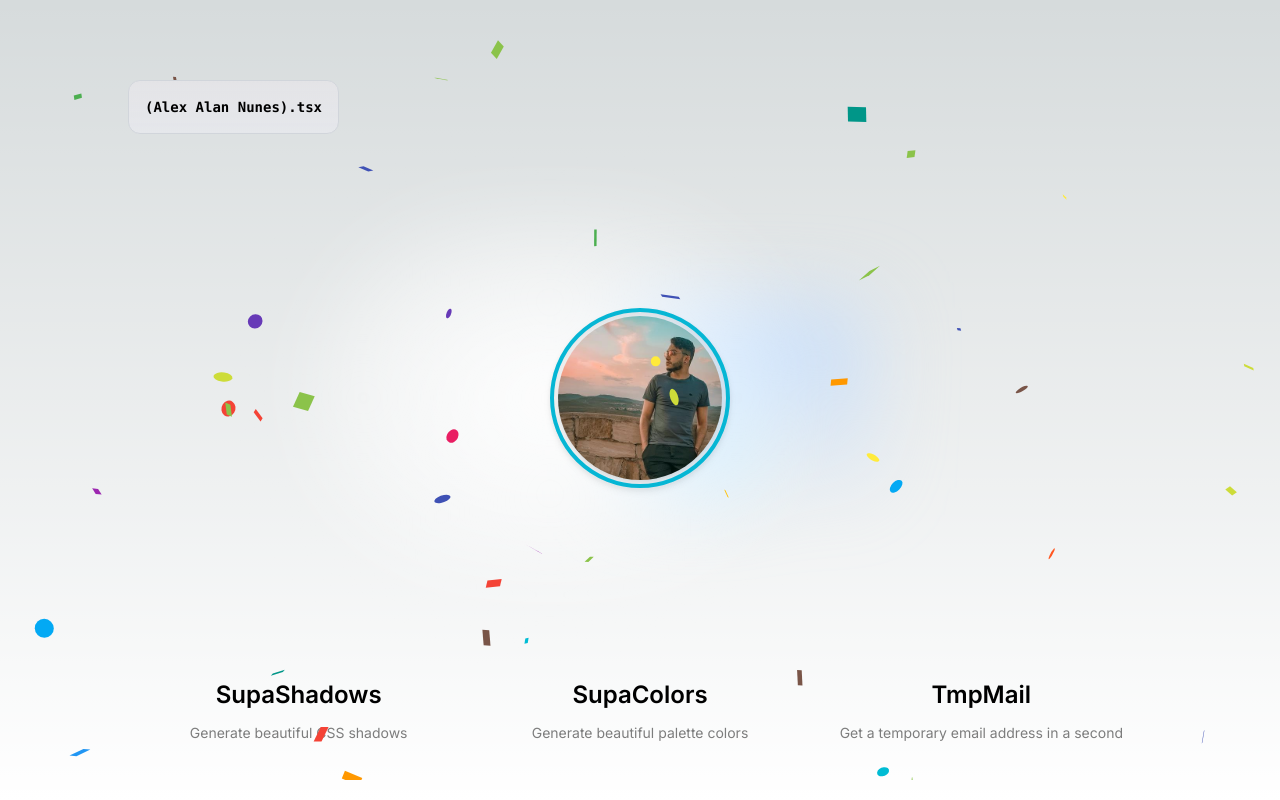
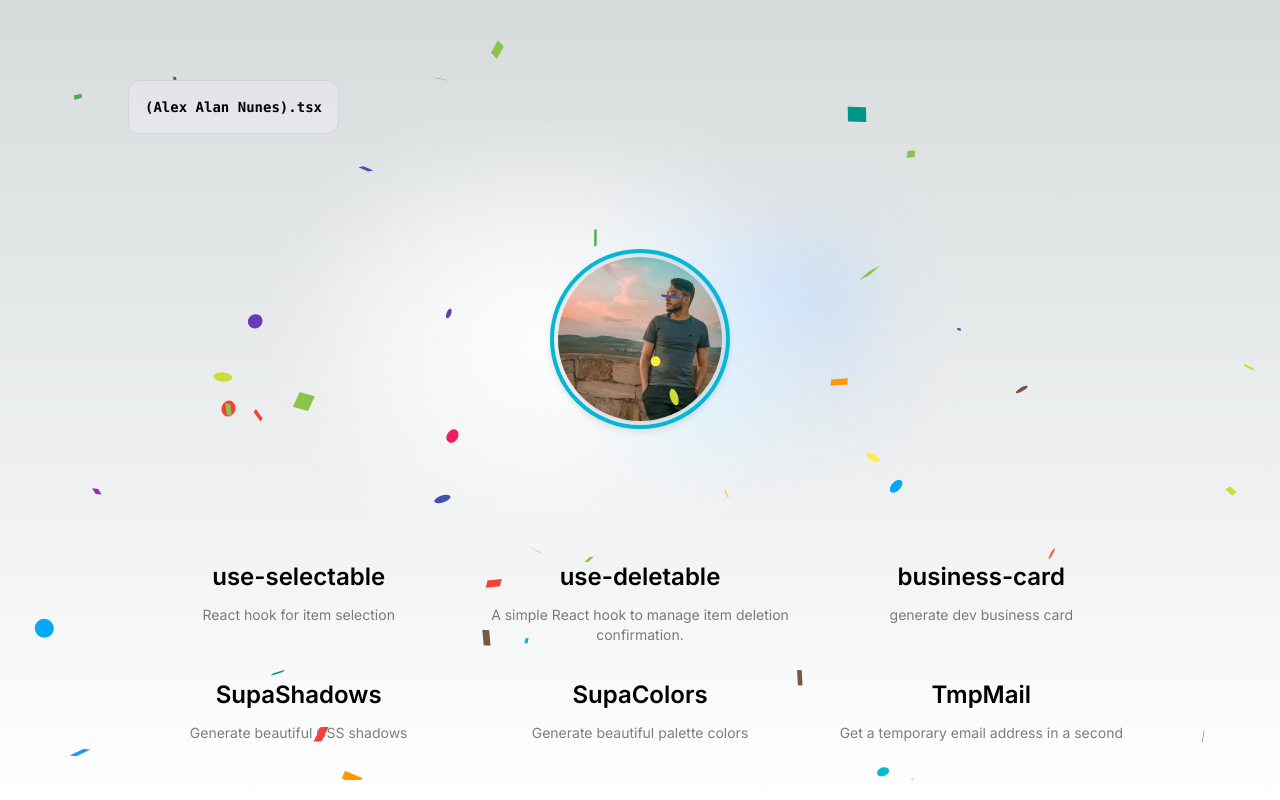
Before and after one commit to alexalannunes/alexalannunes, a Next.js app: page / in a window 1280 px wide. Built offline with nearby package versions, Linux system fonts and the light colour scheme.

Commit message:
add more repos

```diff
--- a/src/components/main-repositories.tsx
+++ b/src/components/main-repositories.tsx
@@ -8,7 +8,46 @@ export function MainRepositories() {
   };
 
   return (
-    <div className="grid text-center lg:mb-0 lg:w-full lg:max-w-5xl lg:grid-cols-3">
+    <div className="grid text-center sm:grid-cols-2 lg:mb-0 lg:w-full lg:max-w-5xl lg:grid-cols-3">
+      <a
+        href="https://github.com/alexalannunes/use-selectable"
+        className="group rounded-lg border border-transparent px-5 py-4 transition-colors hover:border-gray-300 hover:bg-gray-100 hover:dark:border-neutral-700 hover:dark:bg-neutral-800/30"
+        target="_blank"
+        rel="noopener noreferrer"
+        onClick={() => handleEventGA("use-selectable")}
+      >
+        <h2 className="mb-3 text-2xl font-semibold">use-selectable</h2>
+        <p className="m-0 text-sm text-center opacity-50">
+          React hook for item selection
+        </p>
+      </a>
+
+      <a
+        href="https://github.com/alexalannunes/use-deletable"
+        className="group rounded-lg border border-transparent px-5 py-4 transition-colors hover:border-gray-300 hover:bg-gray-100 hover:dark:border-neutral-700 hover:dark:bg-neutral-800/30"
+        target="_blank"
+        rel="noopener noreferrer"
+        onClick={() => handleEventGA("use-deletable")}
+      >
+        <h2 className="mb-3 text-2xl font-semibold">use-deletable</h2>
+        <p className="m-0 text-sm text-center opacity-50">
+          A simple React hook to manage item deletion confirmation.
+        </p>
+      </a>
+
+      <a
+        href="https://github.com/alexalannunes/business-card"
+        className="group rounded-lg border border-transparent px-5 py-4 transition-colors hover:border-gray-300 hover:bg-gray-100 hover:dark:border-neutral-700 hover:dark:bg-neutral-800/30"
+        target="_blank"
+        rel="noopener noreferrer"
+        onClick={() => handleEventGA("business-card")}
+      >
+        <h2 className="mb-3 text-2xl font-semibold">business-card</h2>
+        <p className="m-0 text-sm text-center opacity-50">
+          generate dev business card
+        </p>
+      </a>
+
       <a
         href="https://supa-shadows.vercel.app?utm_source=alexalannunes_site"
         className="group rounded-lg border border-transparent px-5 py-4 transition-colors hover:border-gray-300 hover:bg-gray-100 hover:dark:border-neutral-700 hover:dark:bg-neutral-800/30"
```
